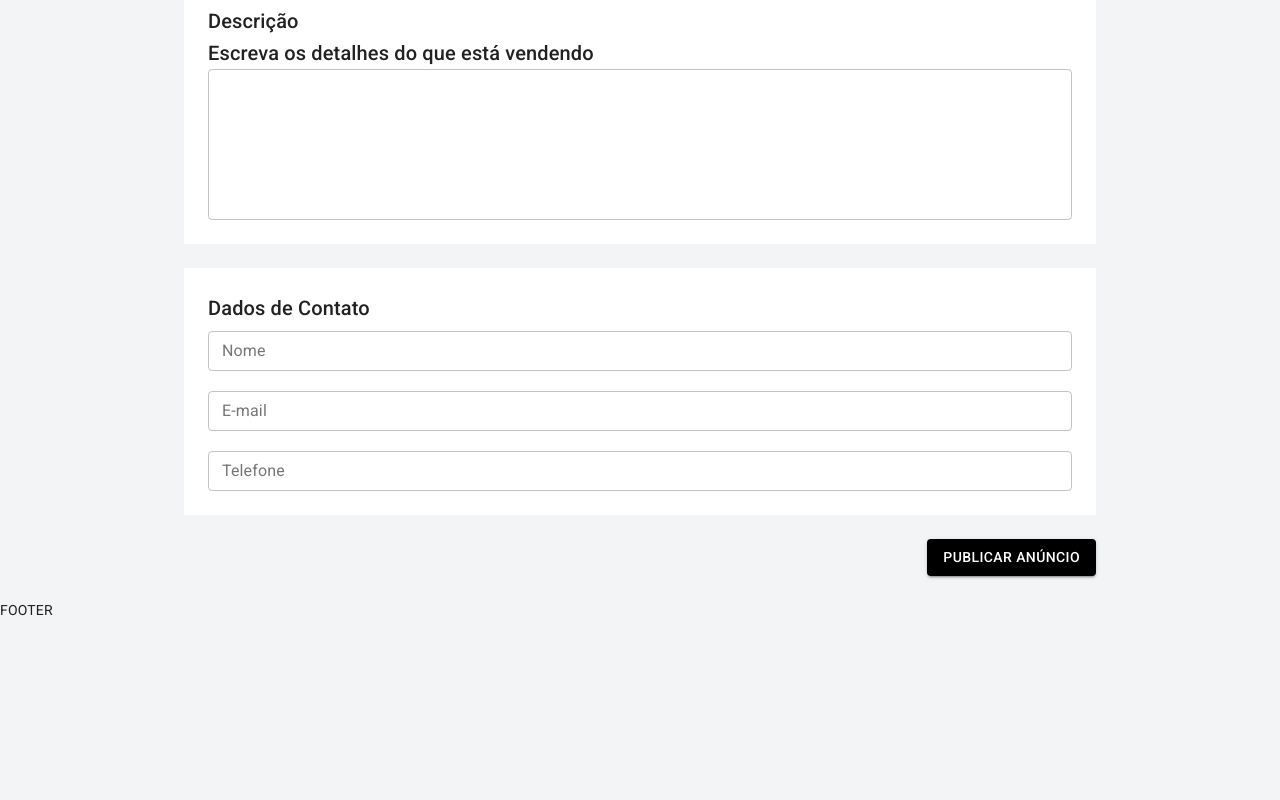
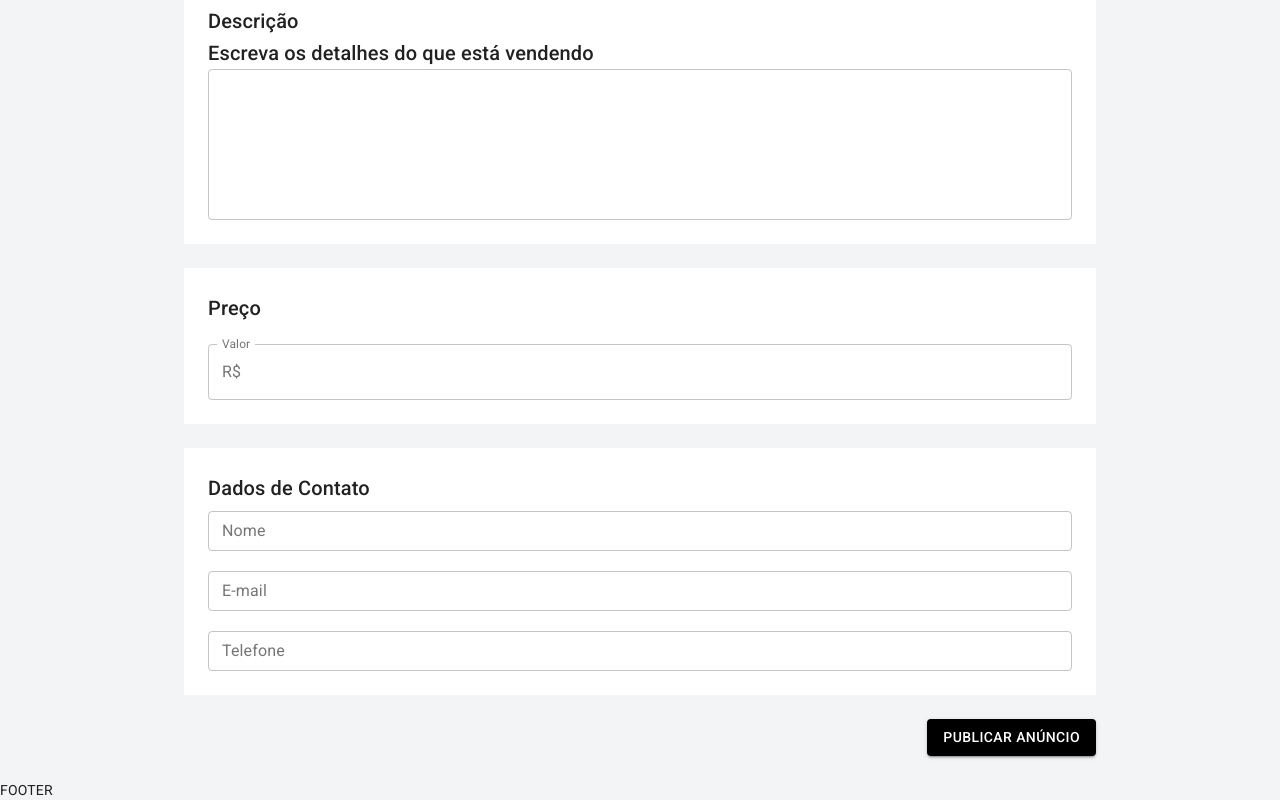
Before and after one commit to Marconeduarte/project-announcement, a Next.js app: page /user/publish in a window 1280 px wide. Shown: the part 848-1648 px from the top of the page. Before the commit the page ends 1468 px from the top, so only its background shows below. Built offline with nearby package versions, Linux system fonts and the light colour scheme.

Commit message:
adicionando box de preco

```diff
--- a/pages/user/publish.js
+++ b/pages/user/publish.js
@@ -6,7 +6,11 @@
     TextField,
     Select,
     Button,
-    IconButton
+    IconButton,
+    FormControl,
+    InputLabel,
+    OutlinedInput,
+    InputAdornment,
 } from '@material-ui/core'
 
 import { useDropzone } from 'react-dropzone'
@@ -85,9 +89,10 @@
         accept: 'image/*',
         onDrop: (acceptedFile) => {
             const newFiles = acceptedFile.map(file => {
-                return Object.assign(file, {
+                return {
+                    ...file,
                     preview: URL.createObjectURL(file)
-                })
+                }
             })
 
             setFiles([
@@ -219,6 +224,23 @@
 
             <Container maxWidth="md" className={classes.boxContainer}>
                 <Box className={classes.box}>
+                    <Typography component="h6" variant="h6" color="textPrimary">
+                        Preço
+                    </Typography>
+                    <br />
+                    <FormControl fullWidth variant="outlined">
+                        <InputLabel>Valor</InputLabel>
+                        <OutlinedInput
+                            onChange={() => {}}
+                            startAdornment={<InputAdornment position="start">R$</InputAdornment>}
+                            labelWidth={40}
+                        />
+                    </FormControl>
+                </Box>
+            </Container>
+
+            <Container maxWidth="md" className={classes.boxContainer}>
+                <Box className={classes.box}>
                     <Typography component="h6" variant="h6" color="textPrimary" gutterBottom>
                         Dados de Contato
                     </Typography>
```
